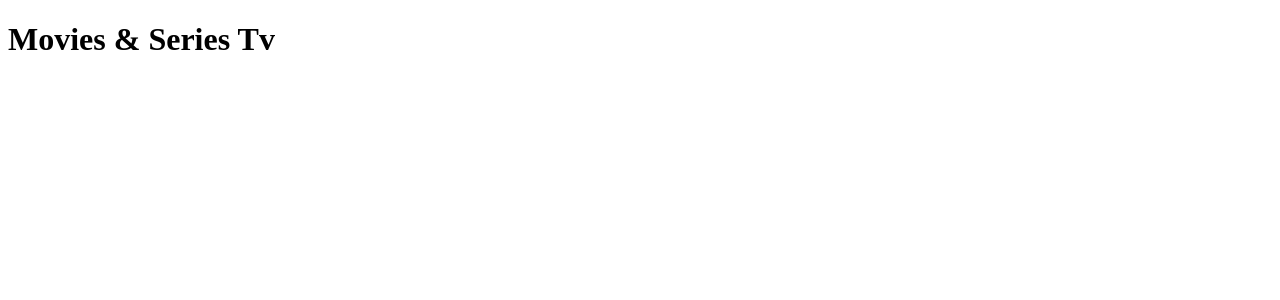
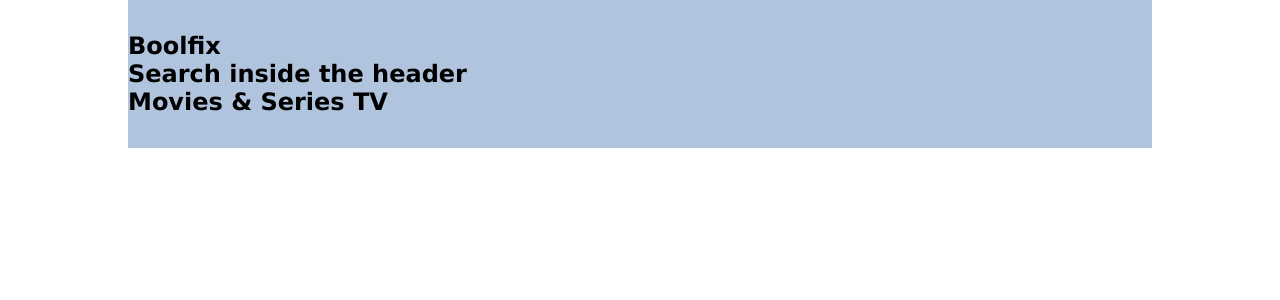
Before and after one commit to sder12/vite-boolflix, a Vue app: page / in a window 1280 px wide. Shown: the top 300 px of the page. Built offline with nearby package versions, Linux system fonts and the light colour scheme.

Commit message:
Components vue layout

```diff
--- a/src/App.vue
+++ b/src/App.vue
@@ -1,6 +1,14 @@
+<!-- APP VUE -->
+
 <script>
 import { store } from "./store"
+import AppHeader from "./components/AppHeader.vue";
+import AppMain from "./components/AppMain.vue";
 export default {
+  components: {
+    AppHeader,
+    AppMain,
+  },
   data() {
     return {
       store
@@ -10,10 +18,12 @@ export default {
 </script>
 
 <template>
-  <h1> Movies & Series Tv</h1>
-
+  <div class="container">
+    <AppHeader />
+    <AppMain />
+  </div>
 </template>
 
 <style lang="scss">
-
+@use "./styles/general.scss" as *;
 </style>
--- a/src/components/AppHeader.vue
+++ b/src/components/AppHeader.vue
@@ -1,11 +1,18 @@
+<!-- HEADER -->
 <script>
+import AppSearch from './AppSearch.vue';
 export default {
-    name: "AppHeader"
+    name: "AppHeader",
+    components: {
+        AppSearch
+    }
 }
 </script>
 
 <template>
-    <h2>header</h2>
+    <h2>Boolfix</h2>
+    <AppSearch />
+
 </template>
 
 <style lang="scss" scoped>
--- /dev/null
+++ b/src/components/AppMain.vue
@@ -0,0 +1,14 @@
+<!-- MAIN -->
+<script>
+export default {
+    name: "AppMain"
+}
+</script>
+
+<template>
+    <h2>Movies & Series TV</h2>
+</template>
+
+<style lang="scss" scoped>
+
+</style>
--- /dev/null
+++ b/src/components/AppSearch.vue
@@ -0,0 +1,14 @@
+<!-- SEARCH BAR INSIDE HEADER -->
+<script>
+export default {
+    name: "AppSearch"
+}
+</script>
+
+<template>
+    <h2>Search inside the header</h2>
+</template>
+
+<style lang="scss" scoped>
+
+</style>
--- a/src/styles/general.scss
+++ b/src/styles/general.scss
@@ -0,0 +1,25 @@
+// RESET
+* {
+    margin: 0;
+    padding: 0;
+    box-sizing: border-box;
+}
+
+html {
+    font-size: 100%;
+    font-family: Verdana, Geneva, Tahoma, sans-serif;
+}
+
+img {
+    max-width: 100%;
+}
+
+//LAYOUT
+.container {
+    width: 80%;
+    max-width: 1100px;
+    margin: 0 auto;
+    // DEBUG
+    padding: 2em 0;
+    background-color: lightsteelblue;
+}
```
